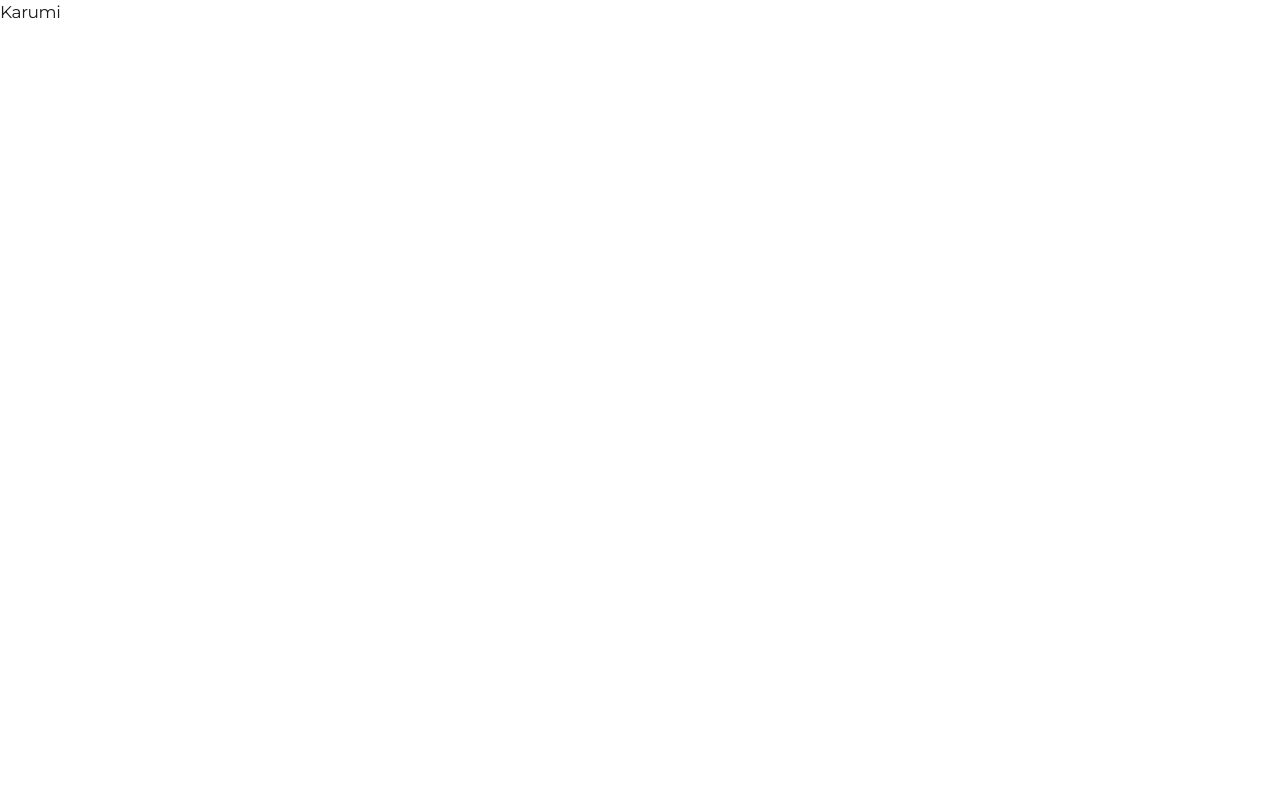
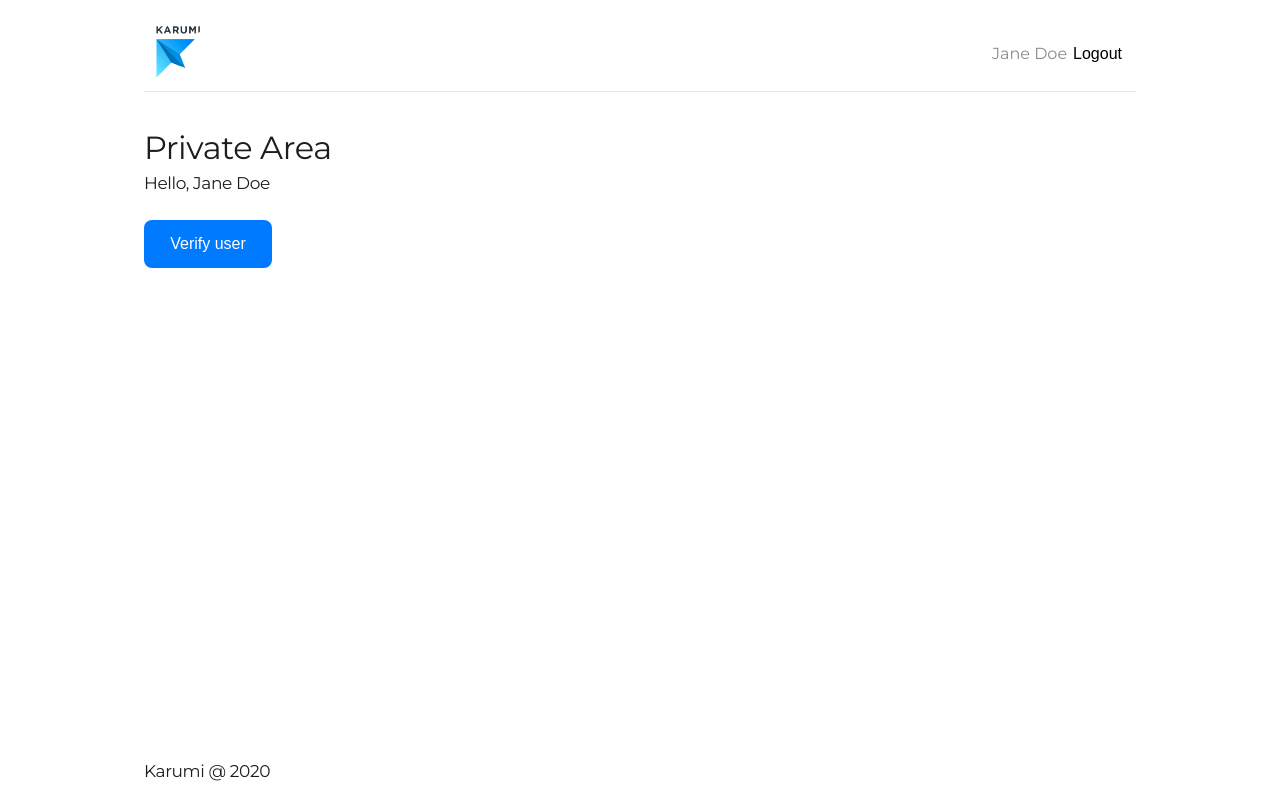
Before and after one commit to hellagood9/karumi, a React (Create React App) app: page / in a window 1280 px wide. Built offline with nearby package versions, Linux system fonts and the light colour scheme.

Commit message:
Routing (react-router-dom) for navigation between public and private pages

```diff
--- a/src/App.js
+++ b/src/App.js
@@ -1,10 +1,12 @@
 import React from "react";
+
+import AppRoutes from "./routes";
 
 import "./styles/base.scss";
 import "./styles/typography.scss";
 
 const App = () => {
-  return <div className="App">Karumi</div>;
+  return <AppRoutes />;
 };
 
 export default App;
--- a/src/components/Globals/Navbar/index.js
+++ b/src/components/Globals/Navbar/index.js
@@ -18,7 +18,7 @@ const Navbar = () => {
       <div className={styles["nav-right"]}>
         <ul className={styles["list"]}>
           <li data-testid="value" className={styles["list-item"]}>
-            John Doe
+            Jane Doe
           </li>
           <li>
             <button className={styles["btn"]} onClick={logout}>
--- /dev/null
+++ b/src/routes/AuthenticatedAppRoutes.js
@@ -0,0 +1,23 @@
+import React from "react";
+import { Route, Redirect, Switch } from "react-router-dom";
+
+import Home from "../pages/Home";
+import NoMatch from "../components/Globals/NoMatch";
+
+const AuthenticatedAppRoutes = () => {
+  return (
+    <Switch>
+      <Route exact path="/">
+        <Home />
+      </Route>
+      <Route path="/login">
+        <Redirect to="/" />
+      </Route>
+      <Route path="*">
+        <NoMatch />
+      </Route>
+    </Switch>
+  );
+};
+
+export default AuthenticatedAppRoutes;
--- /dev/null
+++ b/src/routes/UnauthenticatedAppRoutes.js
@@ -0,0 +1,23 @@
+import React from "react";
+import { Route, Redirect, Switch } from "react-router-dom";
+
+import Login from "../pages/Login";
+import NoMatch from "../components/Globals/NoMatch";
+
+const UnauthenticatedAppRoutes = () => {
+  return (
+    <Switch>
+      <Route exact path="/">
+        <Redirect to="login" />
+      </Route>
+      <Route path="/login">
+        <Login />
+      </Route>
+      <Route path="*">
+        <NoMatch />
+      </Route>
+    </Switch>
+  );
+};
+
+export default UnauthenticatedAppRoutes;
--- /dev/null
+++ b/src/routes/index.js
@@ -0,0 +1,17 @@
+import React from "react";
+import { BrowserRouter as Router } from "react-router-dom";
+
+import AuthenticatedAppRoutes from "./AuthenticatedAppRoutes";
+import UnauthenticatedAppRoutes from "./UnauthenticatedAppRoutes";
+
+const AppRoutes = () => {
+  const user = true;
+
+  return (
+    <Router>
+      {user ? <AuthenticatedAppRoutes /> : <UnauthenticatedAppRoutes />}
+    </Router>
+  );
+};
+
+export default AppRoutes;
```
